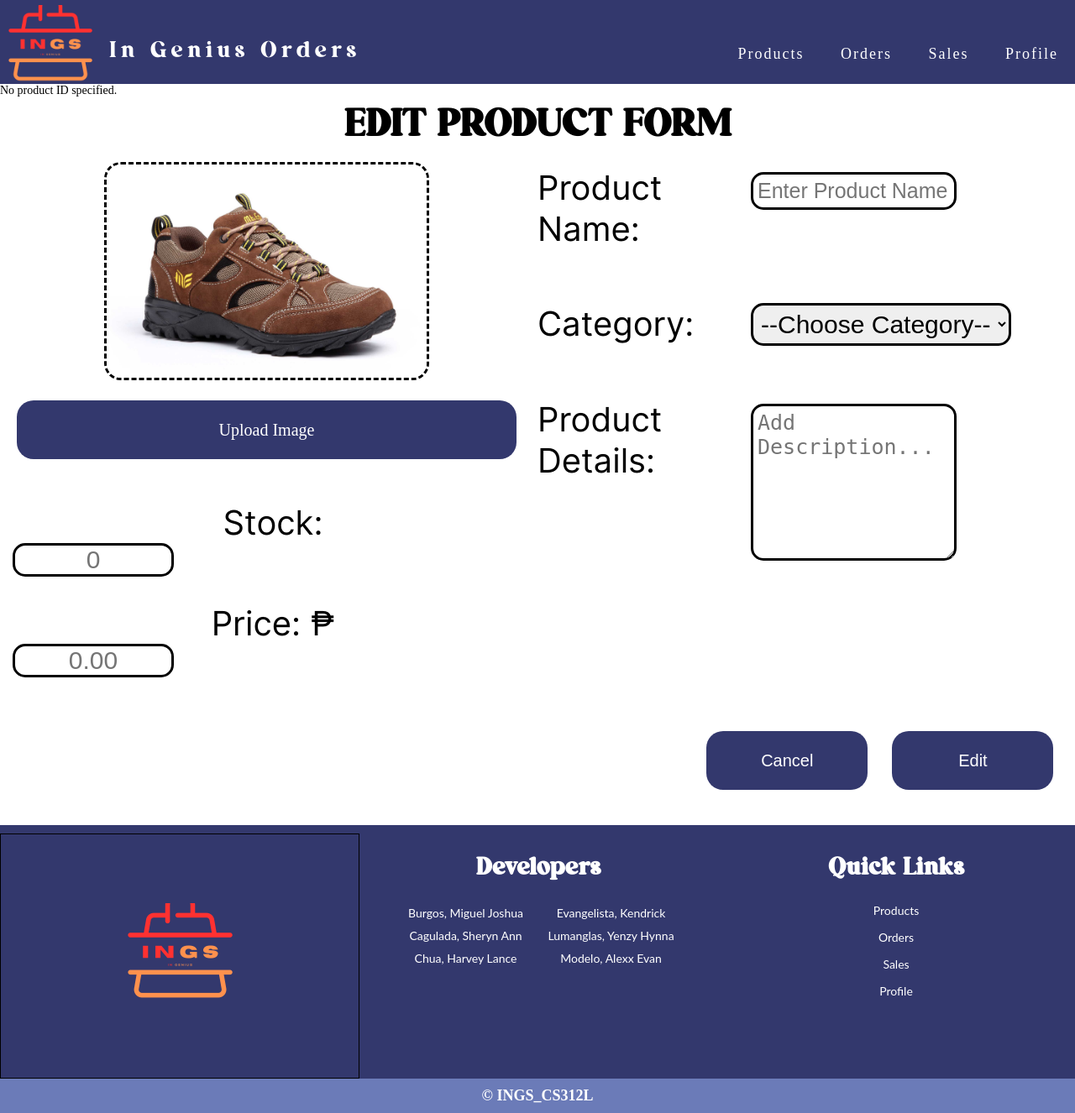
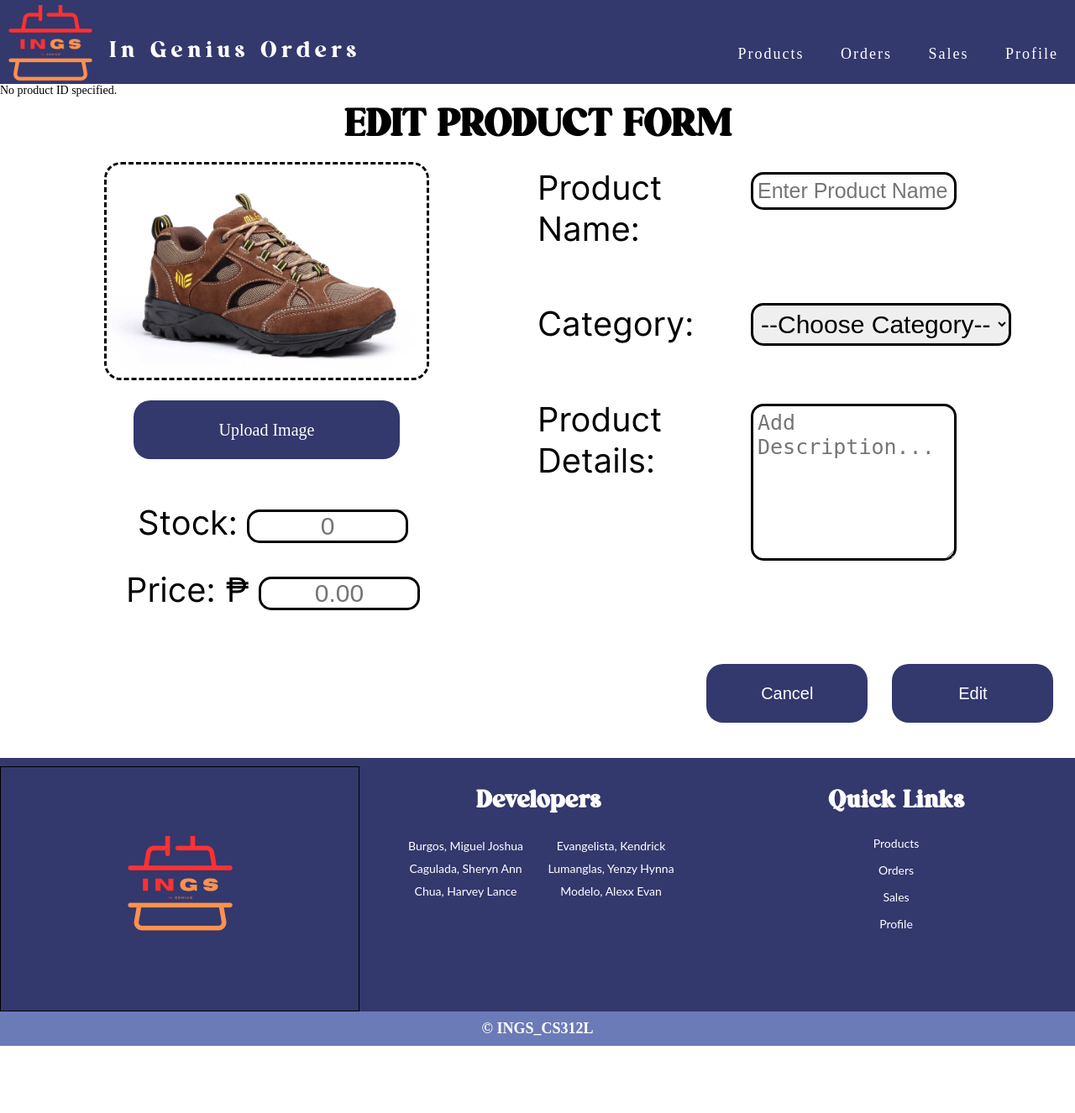
Before and after one commit to Ken-Ds/e-commerce-website-js, a PHP site: page /edit-product.php in a window 1280 px wide. Shown: the whole page at 84% size. After the commit the page ends 1246 px from the top, so only its background shows below. Run offline with PHP 8.4, Linux system fonts and the light colour scheme; data that the repository does not hold is empty.

Commit message:
fixed the alignment

```diff
--- a/pages/edit-product.php
+++ b/pages/edit-product.php
@@ -13,7 +13,10 @@ echo "
 
                     <div class='image'>
                         <img src='../style/img/sample-prod.jpg' alt='Upload Photo' id = 'product-pic'>
-                        <label for = 'input-file'>Upload Image</label>
+
+                        <div>
+                            <label for = 'input-file'>Upload Image</label>
+                        </div>
                         <input type ='file' accept = 'image/jpeg, image/png, image/jpg' id = 'input-file'>
 
                         <div class='stock-and-price'>
--- a/style/style.css
+++ b/style/style.css
@@ -508,7 +508,7 @@ footer{
 }
 
 .image label {
-    display: flex;
+    display: inline-flex;
     align-items: center;
     justify-content: center;
     margin: 20px;
@@ -518,6 +518,7 @@ footer{
     height: 70px;
     border-radius: 20px;
     cursor: pointer;
+    width: 50%;
 }
 
 .image label:hover {
@@ -532,14 +533,16 @@ footer{
     border-radius: 20px;
     transition: 0.3s;
     cursor: pointer;
-}
+    display: inline;
+}
+
 
 .add-product-body img:hover {
     transform: scale(1.05);
 }
 
 .add-product-body .stock-and-price input {
-    display: block;
+    display: inline;
     font-size: 30px;
     width: 30%;
     text-align: center;
@@ -557,7 +560,6 @@ footer{
     height: auto;
     width: auto;
     margin-left: 15px;
-
 }
 
 .add-product-body .stock-and-price p {
```
